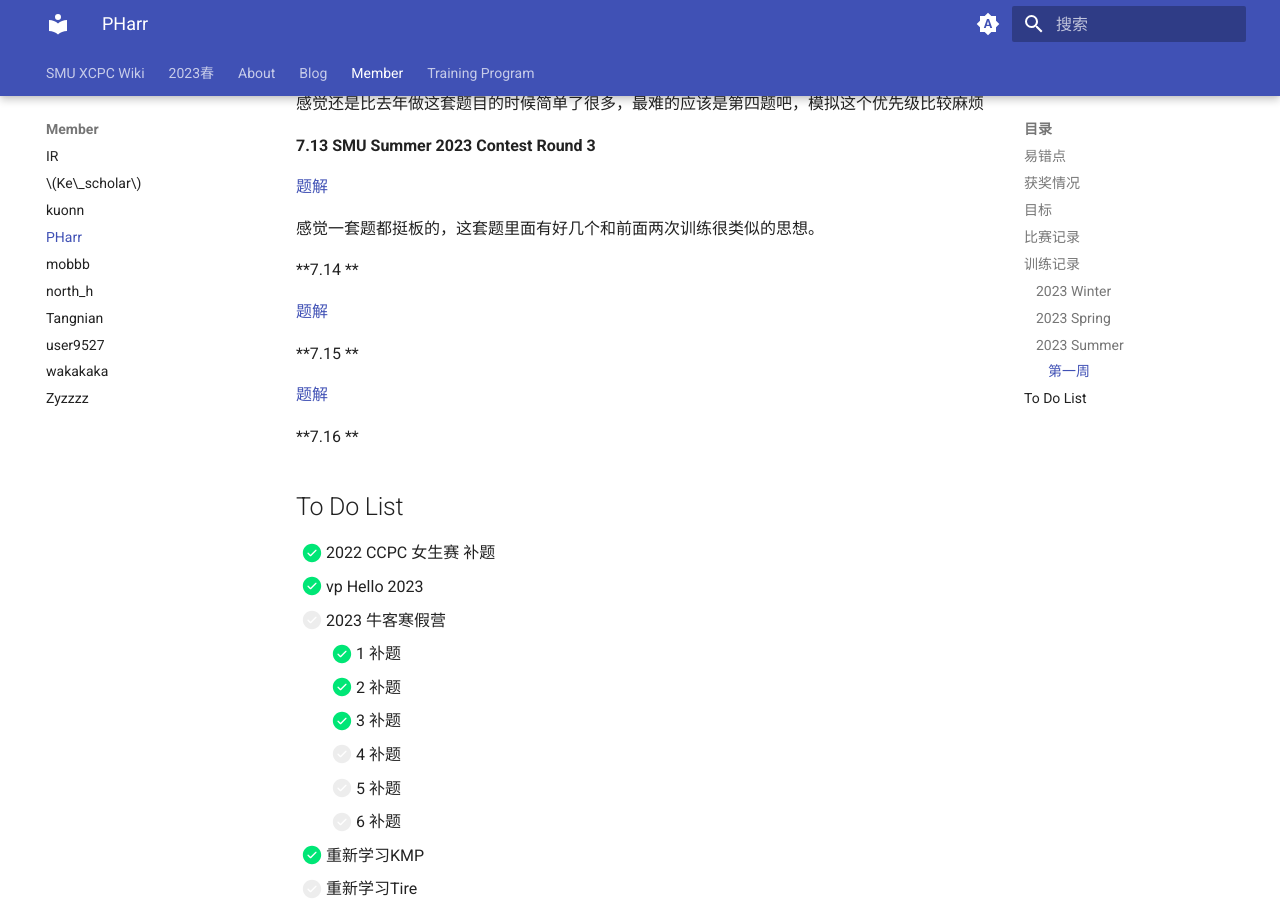
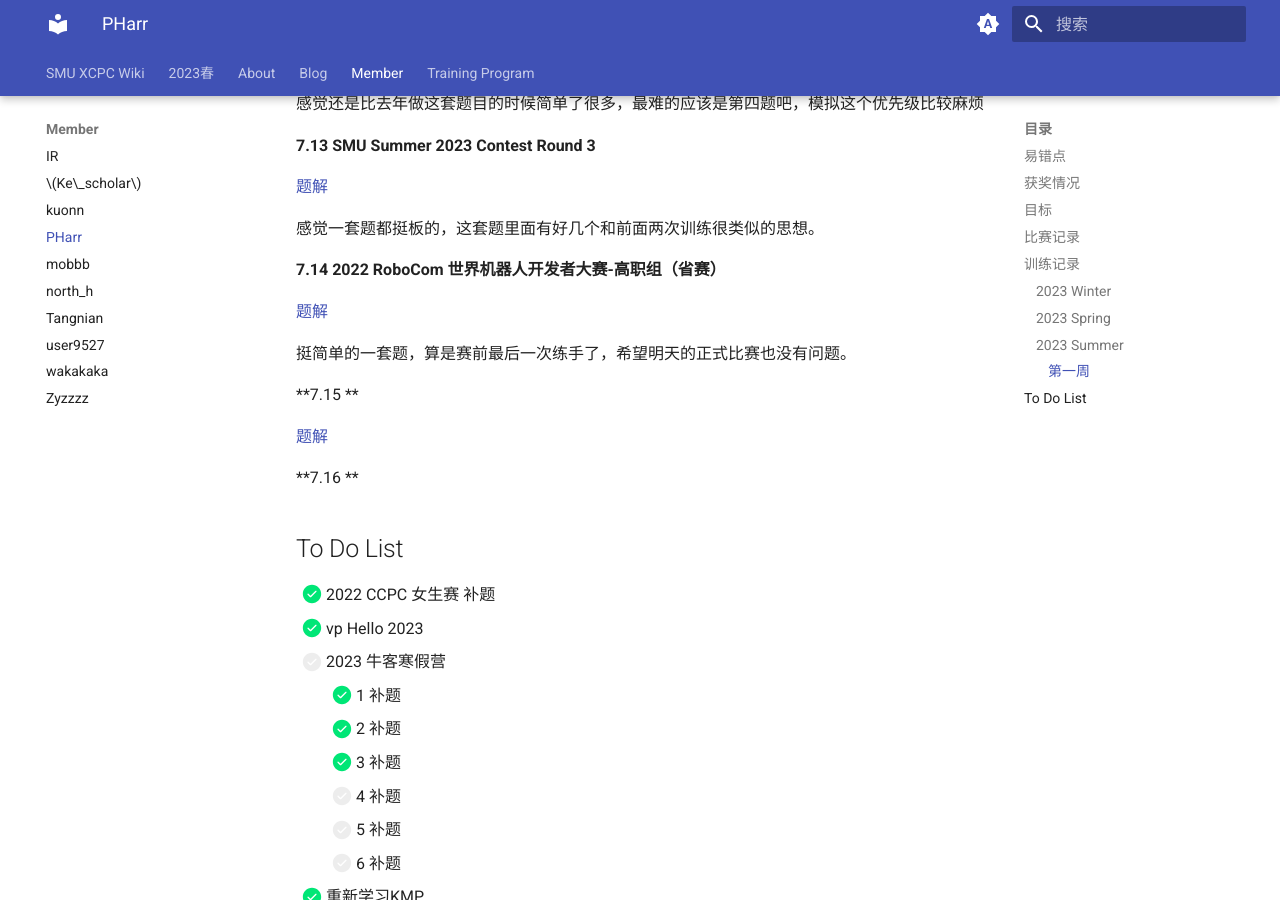
Before and after one commit to SMU-XCPC/wiki, an MkDocs documentation site: the page built from docs/Member/PHarr.md, in a window 1280 px wide and 900 px high, scrolled down 11581 px. Built offline with MkDocs 1.6.1 and Material for MkDocs 9.7.7, drawn with Linux system fonts in a browser that asks for light colours.

Commit message:
Update PHarr.md

```diff
--- a/docs/Member/PHarr.md
+++ b/docs/Member/PHarr.md
@@ -485,9 +485,11 @@ vp了这套比赛，赛后觉得 FG都算的上是妙妙题了。
 
 感觉一套题都挺板的，这套题里面有好几个和前面两次训练很类似的思想。
 
-**7.14 **
+**7.14 2022 RoboCom 世界机器人开发者大赛-高职组（省赛）**
 
-[题解]()
+[题解](https://www.cnblogs.com/PHarr/p/17553440.html)
+
+挺简单的一套题，算是赛前最后一次练手了，希望明天的正式比赛也没有问题。
 
 **7.15 **
 
```
